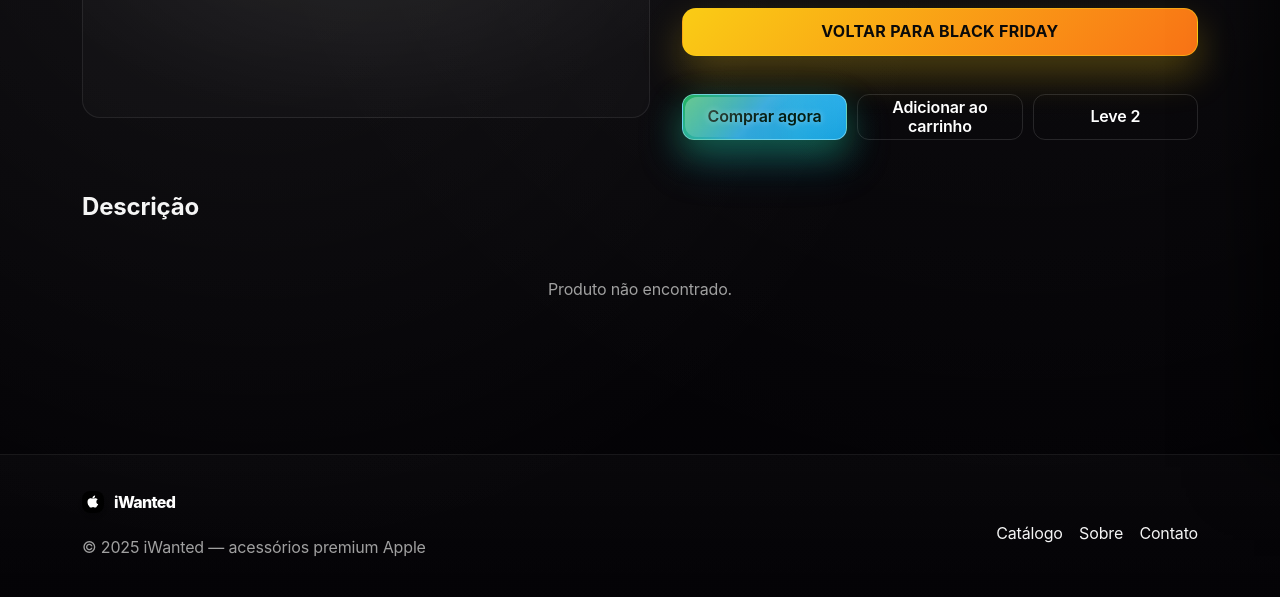
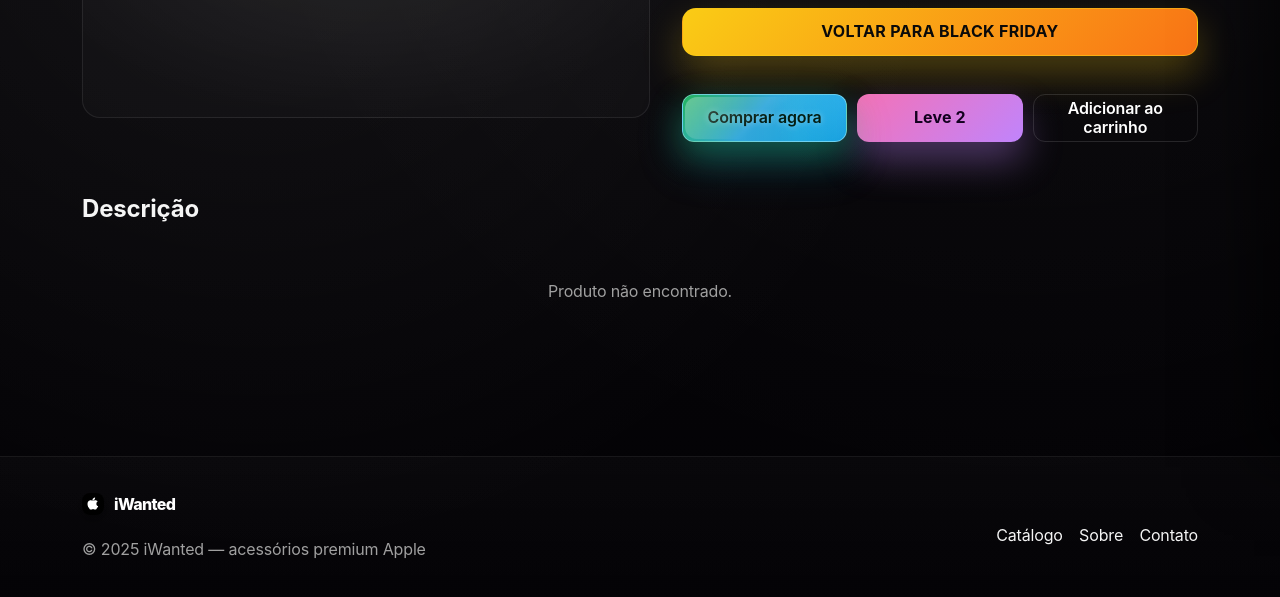
Before and after one commit to maudia1/site, a website: page frontend/public/produto.html in a window 1280 px wide. Shown: the part 333-930 px from the top of the page. Drawn offline with Linux system fonts and the light colour scheme.

Commit message:
Adjust product action buttons

```diff
--- a/frontend/public/assets/css/styles.css
+++ b/frontend/public/assets/css/styles.css
@@ -610,6 +610,8 @@ body.iw-modal-open{overflow:hidden}
     0 20px 46px rgba(14,165,233,.25),
     0 12px 32px rgba(34,197,94,.35);
   text-shadow:0 0 6px rgba(255,255,255,.42);
+  min-height:48px;
+  padding:0 24px;
 }
 .btn-cta::before{
   content:"";
@@ -657,6 +659,25 @@ body.iw-modal-open{overflow:hidden}
 .btn-cta:active{
   transform:translateY(0);
   box-shadow:0 12px 28px rgba(14,165,233,.32), 0 8px 22px rgba(34,197,94,.4);
+}
+.btn-combo{
+  border:none;
+  background:linear-gradient(135deg,#f472b6,#c084fc);
+  color:#13011f;
+  font-weight:700;
+  letter-spacing:.01em;
+  box-shadow:0 18px 38px rgba(192,132,252,.38);
+  min-height:48px;
+  padding:0 24px;
+}
+.btn-combo:hover{
+  transform:translateY(-2px);
+  box-shadow:0 24px 46px rgba(192,132,252,.45);
+  filter:brightness(1.03);
+}
+.btn-combo:focus-visible{
+  outline:2px solid rgba(251,207,232,.85);
+  outline-offset:3px;
 }
 .btn-ghost{ background:transparent; box-shadow:none }
 
--- a/frontend/public/produto.html
+++ b/frontend/public/produto.html
@@ -82,8 +82,8 @@
         <div id="product-tags" class="product-tags" hidden></div>
         <div class="product-actions">
           <a id="product-cta" class="btn btn-cta" href="#" target="_blank" rel="noopener">Comprar agora</a>
+          <button id="product-add-combo" class="btn btn-combo" type="button" hidden>Leve 2</button>
           <button id="product-add-cart" class="btn btn-ghost" type="button" data-add-to-cart>Adicionar ao carrinho</button>
-          <button id="product-add-combo" class="btn btn-ghost" type="button" hidden>Leve 2</button>
         </div>
       </article>
     </section>
```
